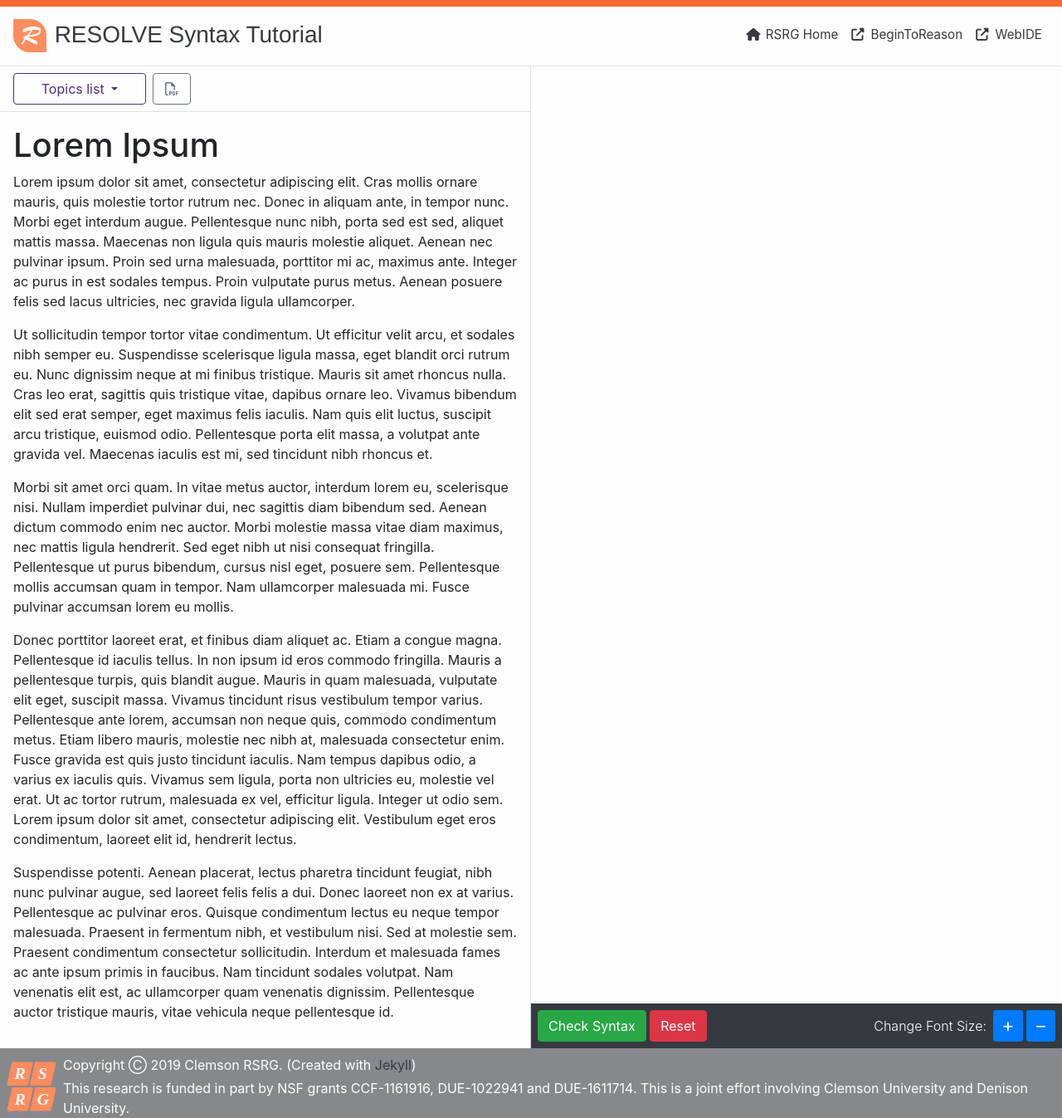
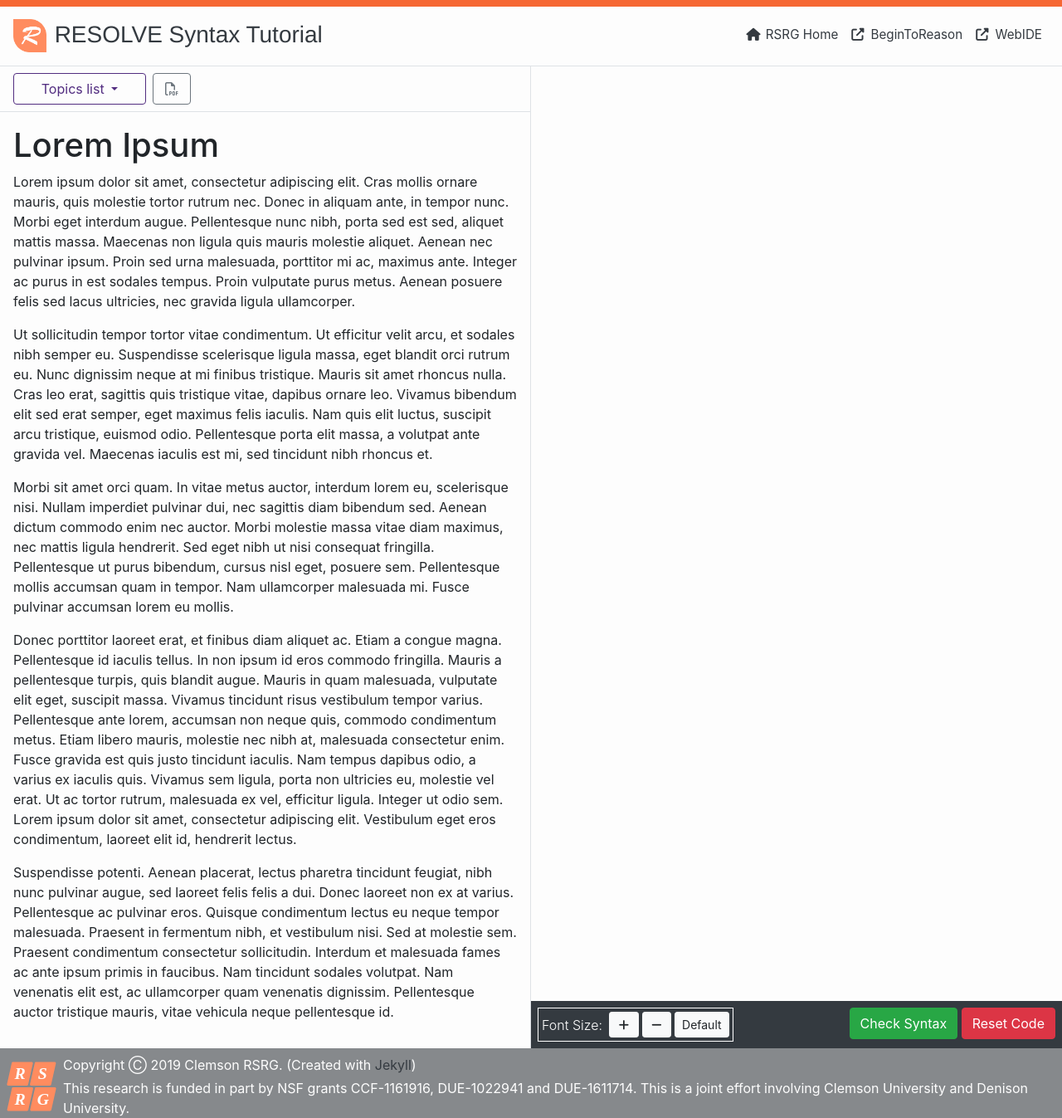
Before and after one commit to yushan87/RESOLVETutorial, a Jekyll site: the page built from lessons/_main/lesson2.md, in a window 1280 px wide. Shown: the whole page at 83% size. Built offline with Jekyll 4.4.1, drawn with Linux system fonts in a browser that asks for light colours; nearby versions of some CDN libraries.

Commit message:
Moved the buttons around

```diff
--- a/_includes/ace_editor.html
+++ b/_includes/ace_editor.html
@@ -6,14 +6,15 @@
     <!-- Editor Toolbar -->
     <div id="editorToolbar" class="p-2 bg-dark text-white">
         <div class="btn-toolbar font-weight-light" role="toolbar" aria-label="Editor Toolbar">
-            <div id="compilerButtons" class="mr-auto">
+            <div id="fontButtons" class="d-inline-flex border border-white p-1">
+                <span class="d-none d-md-block my-auto mr-2">Font Size:</span>
+                <button id="fontIncrease" class="btn btn-sm btn-light mr-1" type="button"><i class="fas fa-plus fa-fw" aria-hidden="true" title="+"></i></button>
+                <button id="fontDecrease" class="btn btn-sm btn-light mr-1" type="button"><i class="fas fa-minus fa-fw" aria-hidden="true" title="-"></i></button>
+                <button id="resetFontSize" class="btn btn-sm btn-light" type="button">Default</button>
+            </div>
+            <div id="compilerButtons" class="ml-auto">
                 <button id="checkSyntax" class="btn btn-success" type="button">Check Syntax</button>
-                <button id="resetCode" class="btn btn-danger" type="button">Reset</button>
-            </div>
-            <div id="fontButtons" class="d-inline-flex">
-                <span class="d-none d-md-block my-auto mr-2">Change Font Size:</span>
-                <button id="fontIncrease" class="btn btn-sm btn-primary mr-1" type="button"><i class="fas fa-plus fa-fw" aria-hidden="true" title="+"></i></button>
-                <button id="fontDecrease" class="btn btn-sm btn-primary" type="button"><i class="fas fa-minus fa-fw" aria-hidden="true" title="-"></i></button>
+                <button id="resetCode" class="btn btn-danger" type="button">Reset Code</button>
             </div>
         </div>
     </div>
```
